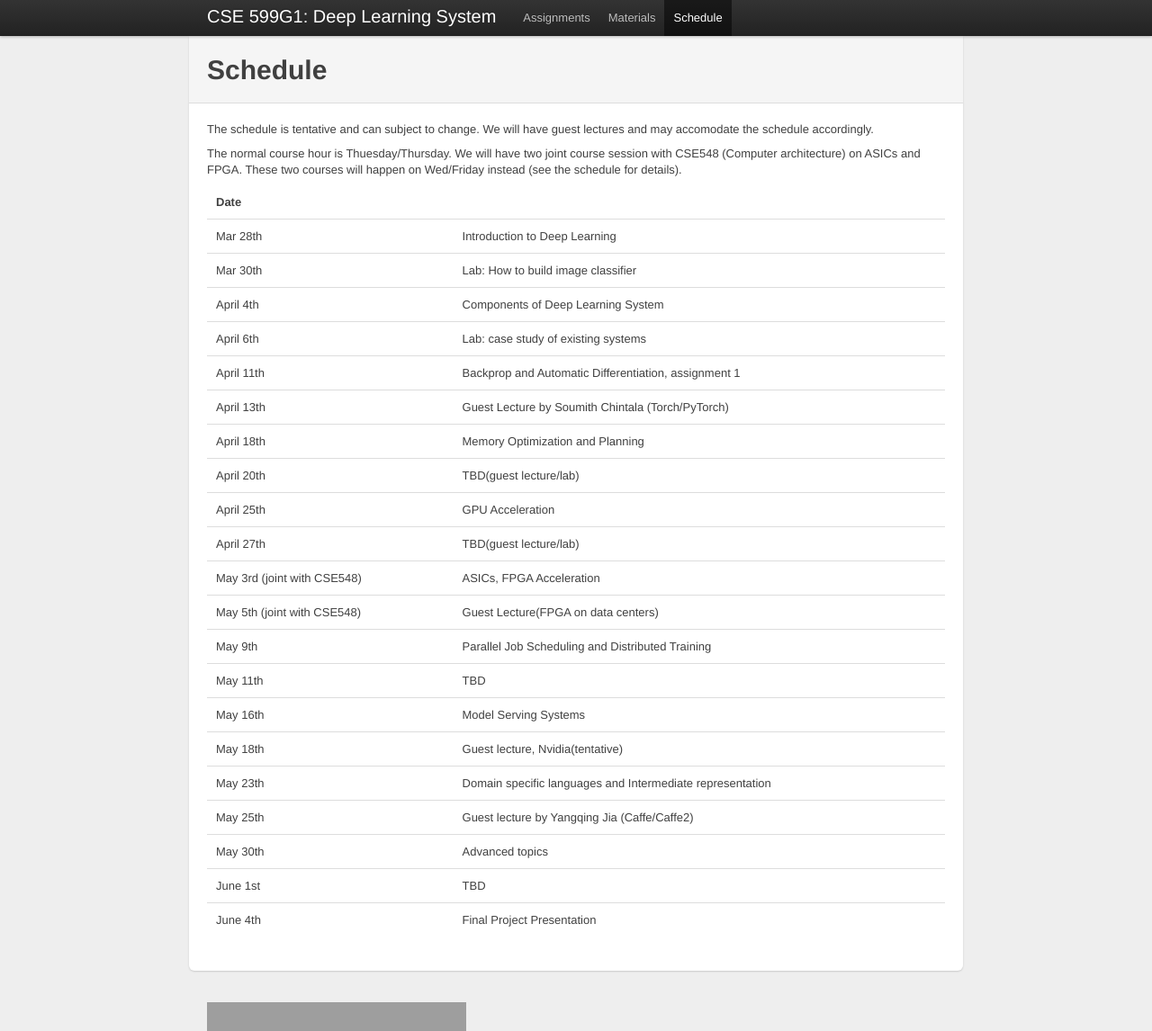
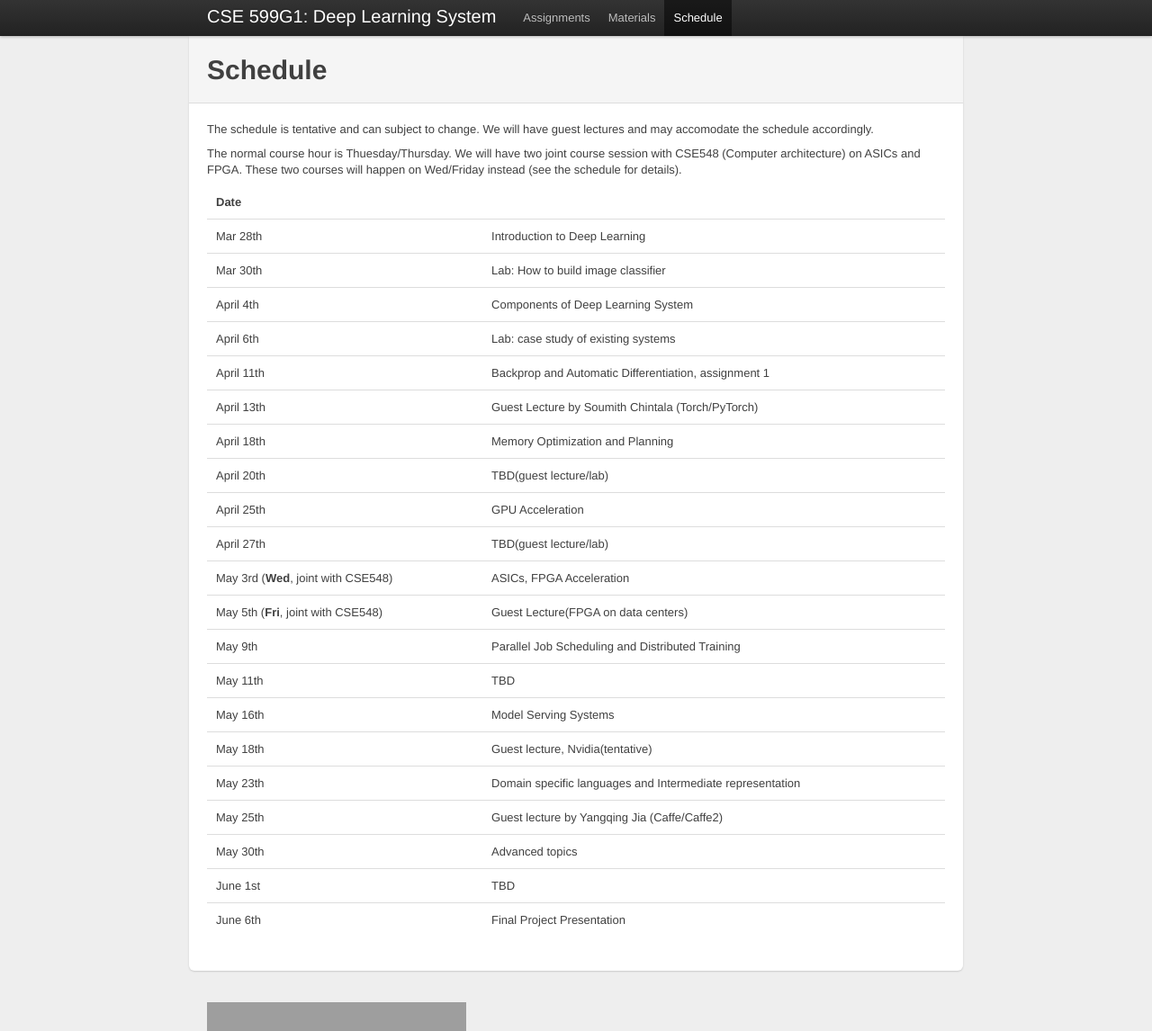
Before and after one commit to dlsys-course/dlsys-course.github.io, a Jekyll site: the page built from schedule.md, in a window 1280 px wide and 1146 px high. Shown: the whole window at 90% size. Built offline with Jekyll 4.4.1, drawn with Linux system fonts in a browser that asks for light colours; grey boxes are pictures that could not be loaded.

Commit message:
fix date

```diff
--- a/schedule.md
+++ b/schedule.md
@@ -26,8 +26,8 @@ happen on Wed/Friday instead (see the schedule for details).
 | April 20th               |   TBD(guest lecture/lab)                              |
 | April 25th               |   GPU Acceleration                                    |
 | April 27th               |   TBD(guest lecture/lab)                              |
-| May 3rd (joint with CSE548) |   ASICs, FPGA Acceleration                         |
-| May 5th (joint with CSE548) |   Guest Lecture(FPGA on data centers)              |
+| May 3rd (**Wed**, joint with CSE548) |   ASICs, FPGA Acceleration                         |
+| May 5th (**Fri**, joint with CSE548) |   Guest Lecture(FPGA on data centers)              |
 | May 9th                  |   Parallel Job Scheduling  and Distributed Training   |
 | May 11th                 |   TBD                                                       |
 | May 16th                 |   Model Serving Systems                                     |
@@ -36,4 +36,4 @@ happen on Wed/Friday instead (see the schedule for details).
 | May 25th                 |   Guest lecture by Yangqing Jia (Caffe/Caffe2)              |
 | May 30th                 |   Advanced topics                                           |
 | June 1st                 |   TBD                                                       |
-| June 4th                 |   Final Project Presentation                                |
+| June 6th                 |   Final Project Presentation                                |
```
